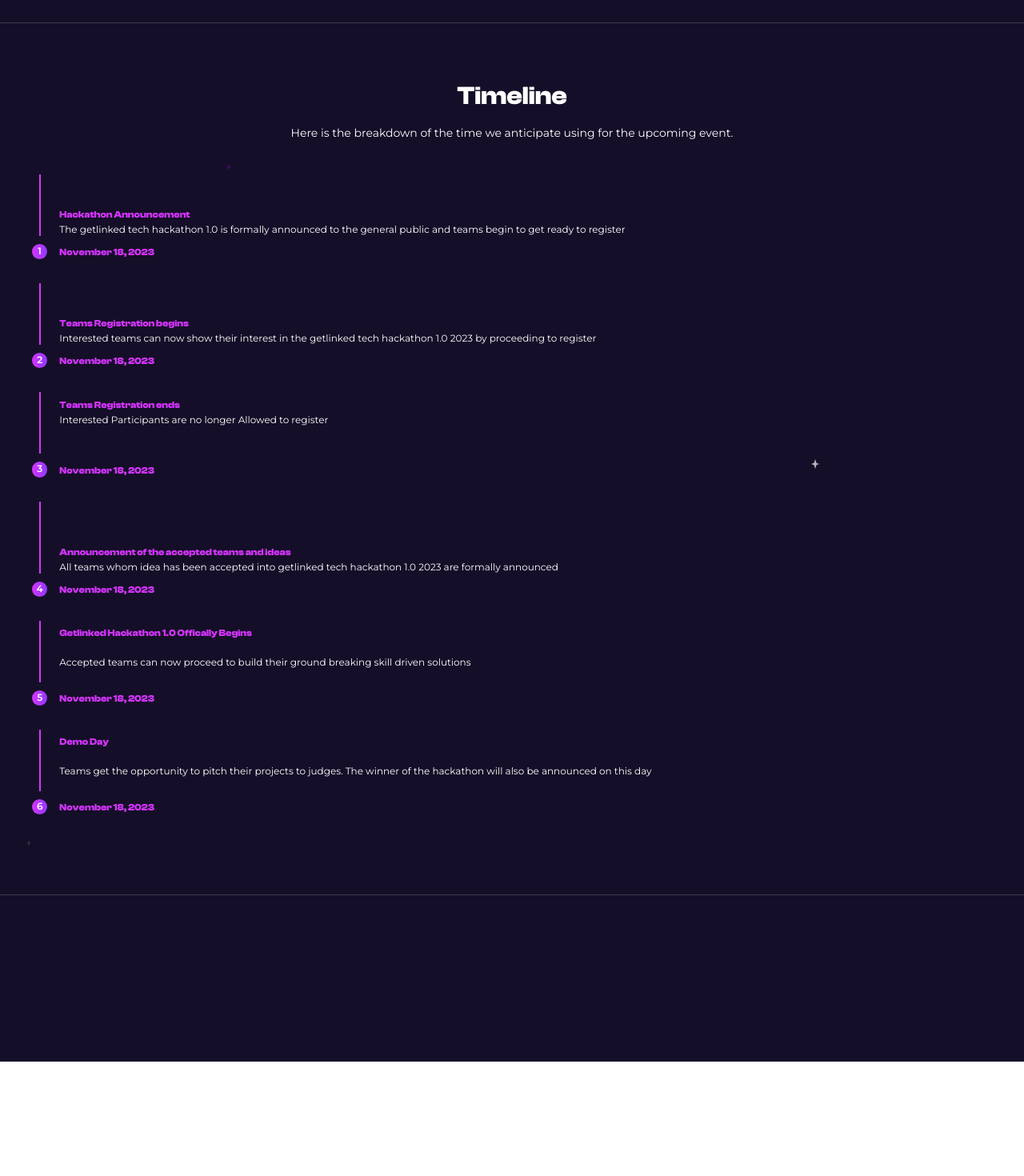
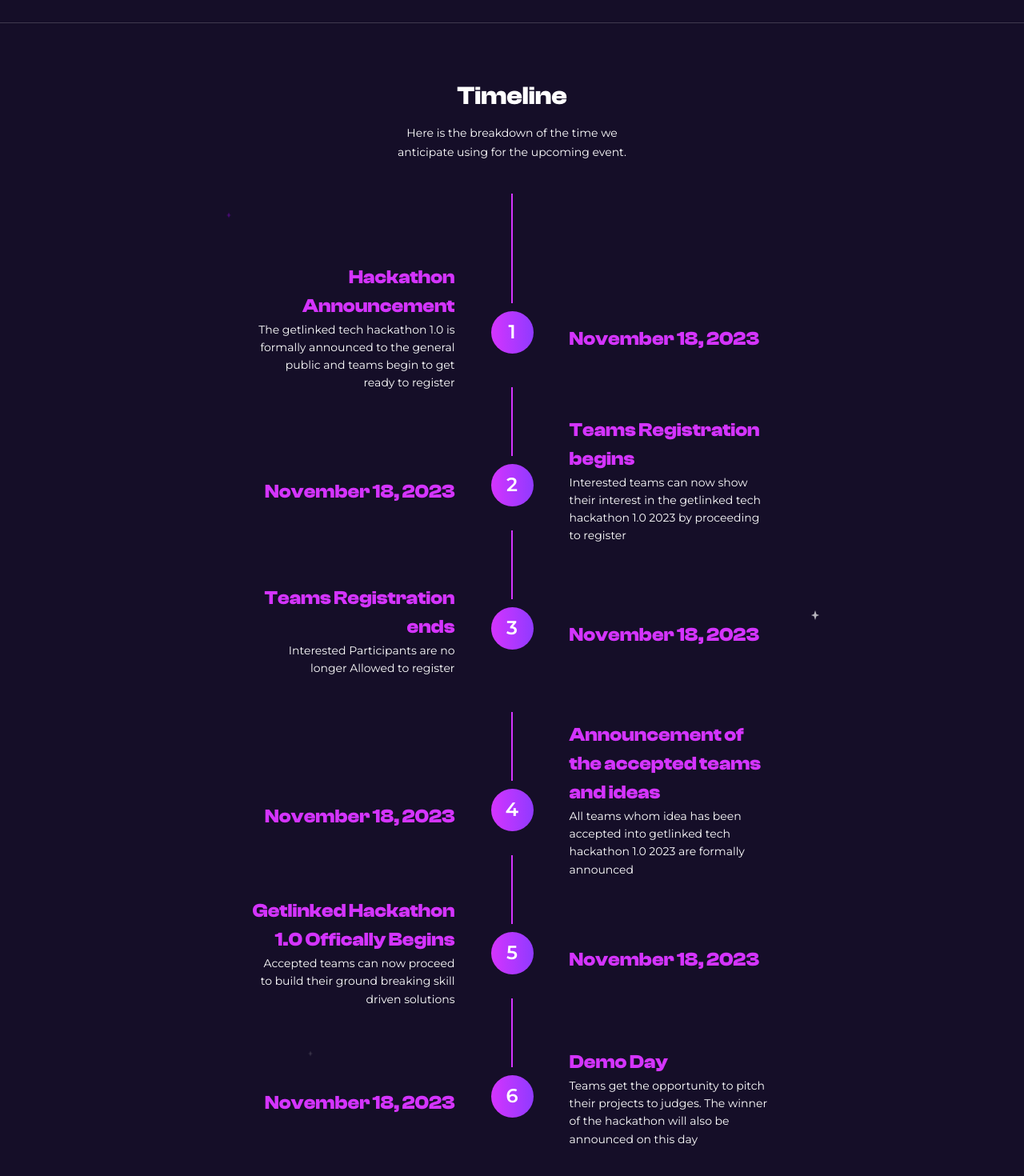
Before and after one commit to Afolabi-bit/getlinked, a React (Vite) app: page / in a window 1280 px wide. Shown: the part 3552-5022 px from the top of the page at 80% size. Before the commit the page ends 4879 px from the top, so only its background shows below. Built offline with nearby package versions, Linux system fonts and the light colour scheme; a web font is replaced by a local one.

Commit message:
timeline section done

```diff
--- a/src/components/timeline.jsx
+++ b/src/components/timeline.jsx
@@ -9,7 +9,7 @@
       <img
         src={StarD}
         alt="#"
-        className="absolute twinkle-2 bottom-[60px] left-[2rem]"
+        className="absolute twinkle-2 bottom-[60px] left-[2rem] md:bottom-[11rem] md:left-[30%]"
       />
       <img
         src={StarW}
@@ -27,11 +27,13 @@
             Timeline
           </span>
         </h2>
-        <p className="text-[14px] font-normal leading-[24px] ">
+        <p className="text-[14px] font-normal leading-[24px] md:w-[300px] mx-auto">
           Here is the breakdown of the time we anticipate using for the upcoming
           event.
         </p>
-        <div className="mt-10">
+
+        {/* Timeline for Small screens */}
+        <div className="mt-10 md:hidden">
           {/*  */}
 
           <div className="flex items-end gap-[15px] mb-[30px]">
@@ -178,6 +180,170 @@
           </div>
           {/*  */}
         </div>
+
+        {/* Timeline for medium and large screens */}
+        <div className="mt-10 w-[650px] mx-auto">
+          <div className="flex items-end gap-[45px] mb-[30px]">
+            {/*  */}
+            <div className="text-left w-[45%]">
+              <div className="text-right translate-y-[30%]">
+                <h3 className="text-[#D434FE]  font-bold text-[18px] lg:text-[24px] ">
+                  Hackathon Announcement
+                </h3>
+                <p className="font-normal leading-[159.9%] text-[12px] lg:text-[14px]">
+                  The getlinked tech hackathon 1.0 is formally announced to the
+                  general public and teams begin to get ready to register
+                </p>
+              </div>
+            </div>
+            {/*  */}
+
+            <div className="flex flex-col items-center">
+              <p className="w-[2px]  bg-[#D434FE] min-h-[97px] lg:min-h-[137px]"></p>
+              <p className="mt-[10px] timeline-num rounded-[27px]  font-bold text-[18px] w-[35px] h-[35px] lg:text-[24px]  lg:w-[53px] lg:h-[53px] flex justify-center items-center ">
+                1
+              </p>
+            </div>
+            {/*  */}
+            <h3 className="text-left w-[45%] font-bold text-[#D434FE] text-[20px] lg:text-[24px] ">
+              November 18, 2023
+            </h3>
+          </div>
+          {/*  */}
+
+          <div className="flex flex-row-reverse items-end gap-[45px] mb-[30px]">
+            <div className=" w-[45%]">
+              <div className="text-left translate-y-[30%]">
+                <h3 className="text-[#D434FE]  font-bold text-[18px] lg:text-[24px] ">
+                  Teams Registration begins
+                </h3>
+                <p className="font-normal leading-[159.9%] text-[12px] lg:text-[14px]">
+                  Interested teams can now show their interest in the getlinked
+                  tech hackathon 1.0 2023 by proceeding to register
+                </p>
+              </div>
+            </div>
+
+            <div className="flex flex-col items-center">
+              <p className="w-[2px] min-h-[65px] lg:min-h-[86px] bg-[#D434FE]"></p>
+              <p className="mt-[10px] timeline-num rounded-[27px]  font-bold  flex justify-center items-center text-[18px] w-[35px] h-[35px] lg:text-[24px]  lg:w-[53px] lg:h-[53px] ">
+                2
+              </p>
+            </div>
+
+            <h3 className="text-[20px] text-right w-[45%] font-bold text-[#D434FE]  lg:text-[24px] ">
+              November 18, 2023
+            </h3>
+          </div>
+          {/*  */}
+
+          <div className="flex items-end gap-[45px] mb-[30px]">
+            {/*  */}
+            <div className="text-left w-[45%]">
+              <div className="text-right translate-y-[30%]">
+                <h3 className="text-[#D434FE]  font-bold text-[18px] lg:text-[24px] ">
+                  Teams Registration ends
+                </h3>
+                <p className="font-normal leading-[159.9%] text-[12px] lg:text-[14px]">
+                  Interested Participants are no longer Allowed to register
+                </p>
+              </div>
+            </div>
+            {/*  */}
+
+            <div className="flex flex-col items-center">
+              <p className="w-[2px]  bg-[#D434FE] min-h-[65px] lg:min-h-[86px]"></p>
+              <p className="mt-[10px] timeline-num rounded-[27px]  font-bold text-[18px] w-[35px] h-[35px] lg:text-[24px]  lg:w-[53px] lg:h-[53px] flex justify-center items-center ">
+                3
+              </p>
+            </div>
+            {/*  */}
+            <h3 className="text-left w-[45%] font-bold text-[#D434FE] text-[20px] lg:text-[24px] ">
+              November 18, 2023
+            </h3>
+          </div>
+          {/*  */}
+
+          <div className="flex flex-row-reverse items-end gap-[45px] mb-[30px]">
+            <div className=" w-[45%]">
+              <div className="text-left translate-y-[30%]">
+                <h3 className="text-[#D434FE]  font-bold text-[18px] lg:text-[24px] ">
+                  Announcement of the accepted teams and ideas
+                </h3>
+                <p className="font-normal leading-[159.9%] text-[12px] lg:text-[14px]">
+                  All teams whom idea has been accepted into getlinked tech
+                  hackathon 1.0 2023 are formally announced
+                </p>
+              </div>
+            </div>
+
+            <div className="flex flex-col items-center">
+              <p className="w-[2px] min-h-[65px] lg:min-h-[86px] bg-[#D434FE]"></p>
+              <p className="mt-[10px] timeline-num rounded-[27px]  font-bold  flex justify-center items-center text-[18px] w-[35px] h-[35px] lg:text-[24px]  lg:w-[53px] lg:h-[53px] ">
+                4
+              </p>
+            </div>
+
+            <h3 className="text-[20px] text-right w-[45%] font-bold text-[#D434FE]  lg:text-[24px] ">
+              November 18, 2023
+            </h3>
+          </div>
+          {/*  */}
+
+          <div className="flex items-end gap-[45px] mb-[30px]">
+            {/*  */}
+            <div className="text-left w-[45%]">
+              <div className="text-right  translate-y-[30%]">
+                <h3 className="text-[#D434FE]  font-bold text-[18px] lg:text-[24px] ">
+                  Getlinked Hackathon 1.0 Offically Begins
+                </h3>
+                <p className="font-normal leading-[159.9%] text-[12px] lg:text-[14px]">
+                  Accepted teams can now proceed to build their ground breaking
+                  skill driven solutions
+                </p>
+              </div>
+            </div>
+            {/*  */}
+
+            <div className="flex flex-col items-center">
+              <p className="w-[2px]  bg-[#D434FE] min-h-[65px] lg:min-h-[86px]"></p>
+              <p className="mt-[10px] timeline-num rounded-[27px]  font-bold text-[18px] w-[35px] h-[35px] lg:text-[24px]  lg:w-[53px] lg:h-[53px] flex justify-center items-center ">
+                5
+              </p>
+            </div>
+            {/*  */}
+            <h3 className="text-left w-[45%] font-bold text-[#D434FE] text-[20px] lg:text-[24px] ">
+              November 18, 2023
+            </h3>
+          </div>
+          {/*  */}
+
+          <div className="flex flex-row-reverse items-end gap-[45px] mb-[30px]">
+            <div className=" w-[45%]">
+              <div className="text-left translate-y-[30%]">
+                <h3 className="text-[#D434FE]  font-bold text-[18px] lg:text-[24px] ">
+                  Demo Day
+                </h3>
+                <p className="font-normal leading-[159.9%] text-[12px] lg:text-[14px]">
+                  Teams get the opportunity to pitch their projects to judges.
+                  The winner of the hackathon will also be announced on this day
+                </p>
+              </div>
+            </div>
+
+            <div className="flex flex-col items-center">
+              <p className="w-[2px] min-h-[65px] lg:min-h-[86px] bg-[#D434FE]"></p>
+              <p className="mt-[10px] timeline-num rounded-[27px]  font-bold  flex justify-center items-center text-[18px] w-[35px] h-[35px] lg:text-[24px]  lg:w-[53px] lg:h-[53px] ">
+                6
+              </p>
+            </div>
+
+            <h3 className="text-[20px] text-right w-[45%] font-bold text-[#D434FE]  lg:text-[24px] ">
+              November 18, 2023
+            </h3>
+          </div>
+          {/*  */}
+        </div>
       </article>
       <Line />
     </section>
```
